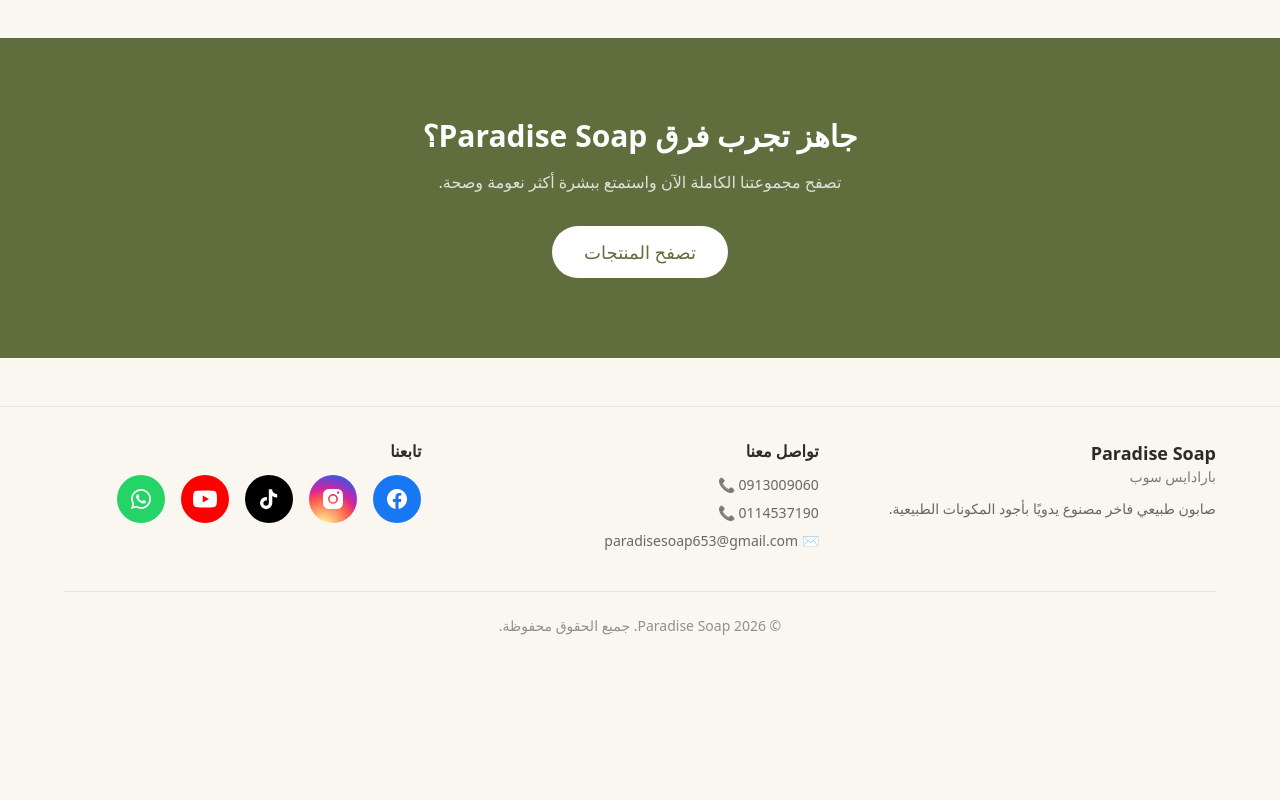
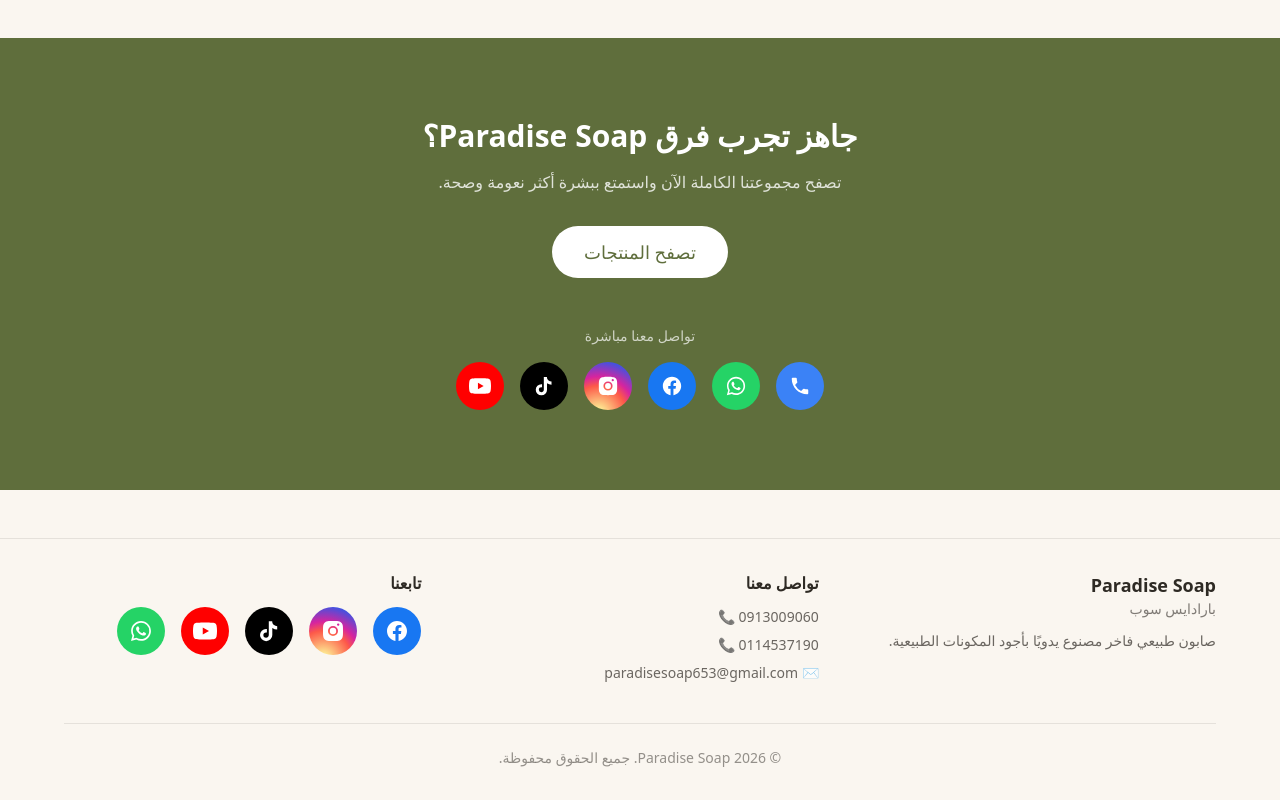
Before and after one commit to paradisesoap653-dotcom/paradise-soap-2, a Next.js app: page / in a window 1280 px wide. Shown: the part 1863-2663 px from the top of the page. Before the commit the page ends 2531 px from the top, so only its background shows below. Built offline with nearby package versions, Linux system fonts and the light colour scheme.

Commit message:
Update page.tsx

```diff
--- a/src/app/page.tsx
+++ b/src/app/page.tsx
@@ -148,6 +148,83 @@
           >
             تصفح المنتجات
           </Link>
+
+          {/* Contact / Social Icons */}
+          <div className="mt-12">
+            <p className="mb-4 text-sm font-medium text-white/70">
+              تواصل معنا مباشرة
+            </p>
+            <div className="flex flex-wrap justify-center gap-4">
+              <a
+                href="tel:0913009060"
+                aria-label="اتصال"
+                className="flex h-12 w-12 items-center justify-center rounded-full bg-[#3b82f6] text-white transition hover:opacity-90"
+              >
+                <svg width="22" height="22" viewBox="0 0 24 24" fill="currentColor">
+                  <path d="M6.62 10.79a15.05 15.05 0 006.59 6.59l2.2-2.2a1 1 0 011.01-.24c1.12.37 2.33.57 3.58.57a1 1 0 011 1V20a1 1 0 01-1 1C10.61 21 3 13.39 3 4a1 1 0 011-1h3.5a1 1 0 011 1c0 1.25.2 2.46.57 3.58a1 1 0 01-.25 1.01l-2.2 2.2z" />
+                </svg>
+              </a>
+              <a
+                href="https://wa.me/218913009060"
+                target="_blank"
+                rel="noopener noreferrer"
+                aria-label="WhatsApp"
+                className="flex h-12 w-12 items-center justify-center rounded-full bg-[#25D366] text-white transition hover:opacity-90"
+              >
+                <svg width="22" height="22" viewBox="0 0 24 24" fill="currentColor">
+                  <path d="M12.04 2C6.58 2 2.13 6.45 2.13 11.91c0 1.75.46 3.45 1.32 4.95L2 22l5.28-1.38a9.9 9.9 0 004.76 1.21h.01c5.46 0 9.9-4.45 9.9-9.91C21.96 6.45 17.5 2 12.04 2zm0 18.04h-.01a8.2 8.2 0 01-4.18-1.14l-.3-.18-3.13.82.84-3.05-.2-.31a8.14 8.14 0 01-1.25-4.27c0-4.51 3.68-8.19 8.2-8.19a8.15 8.15 0 018.19 8.19c0 4.51-3.68 8.13-8.16 8.13zm4.48-6.13c-.24-.12-1.44-.71-1.67-.79-.22-.08-.39-.12-.55.12-.16.24-.63.79-.78.96-.14.16-.28.18-.53.06-.24-.12-1.03-.38-1.96-1.21-.72-.65-1.21-1.44-1.35-1.68-.14-.24-.02-.37.11-.49.11-.11.24-.28.36-.42.12-.14.16-.24.24-.4.08-.16.04-.3-.02-.42-.06-.12-.55-1.32-.75-1.81-.2-.48-.4-.41-.55-.42-.14-.01-.31-.01-.47-.01-.16 0-.42.06-.65.3-.22.24-.85.83-.85 2.03s.87 2.36 1 2.52c.12.16 1.71 2.62 4.15 3.67.58.25 1.03.4 1.38.51.58.18 1.1.16 1.52.1.46-.07 1.44-.59 1.64-1.15.2-.57.2-1.05.14-1.15-.06-.1-.22-.16-.46-.28z" />
+                </svg>
+              </a>
+              <a
+                href="https://m.facebook.com/profile.php?id=61552631900637"
+                target="_blank"
+                rel="noopener noreferrer"
+                aria-label="Facebook"
+                className="flex h-12 w-12 items-center justify-center rounded-full bg-[#1877F2] text-white transition hover:opacity-90"
+              >
+                <svg width="22" height="22" viewBox="0 0 24 24" fill="currentColor">
+                  <path d="M22 12.06C22 6.5 17.52 2 12 2S2 6.5 2 12.06c0 5.02 3.66 9.18 8.44 9.94v-7.03H7.9v-2.91h2.54V9.85c0-2.5 1.49-3.89 3.77-3.89 1.09 0 2.24.2 2.24.2v2.46h-1.26c-1.24 0-1.63.77-1.63 1.56v1.88h2.78l-.44 2.91h-2.34V22c4.78-.76 8.44-4.92 8.44-9.94z" />
+                </svg>
+              </a>
+              <a
+                href="https://www.instagram.com/paradise_soap2"
+                target="_blank"
+                rel="noopener noreferrer"
+                aria-label="Instagram"
+                className="flex h-12 w-12 items-center justify-center rounded-full text-white transition hover:opacity-90"
+                style={{
+                  background:
+                    "radial-gradient(circle at 30% 107%, #fdf497 0%, #fdf497 5%, #fd5949 45%, #d6249f 60%, #285AEB 90%)",
+                }}
+              >
+                <svg width="22" height="22" viewBox="0 0 24 24" fill="currentColor">
+                  <path d="M12 2c2.72 0 3.06.01 4.12.06 1.06.05 1.79.22 2.43.47.66.26 1.22.6 1.77 1.15.55.55.9 1.11 1.15 1.77.25.64.42 1.37.47 2.43.05 1.06.06 1.4.06 4.12s-.01 3.06-.06 4.12c-.05 1.06-.22 1.79-.47 2.43a4.9 4.9 0 01-1.15 1.77 4.9 4.9 0 01-1.77 1.15c-.64.25-1.37.42-2.43.47-1.06.05-1.4.06-4.12.06s-3.06-.01-4.12-.06c-1.06-.05-1.79-.22-2.43-.47a4.9 4.9 0 01-1.77-1.15 4.9 4.9 0 01-1.15-1.77c-.25-.64-.42-1.37-.47-2.43C2.01 15.06 2 14.72 2 12s.01-3.06.06-4.12c.05-1.06.22-1.79.47-2.43.26-.66.6-1.22 1.15-1.77A4.9 4.9 0 015.45 2.53c.64-.25 1.37-.42 2.43-.47C8.94 2.01 9.28 2 12 2zm0 5a5 5 0 100 10 5 5 0 000-10zm0 8.2a3.2 3.2 0 110-6.4 3.2 3.2 0 010 6.4zm5.2-8.4a1.2 1.2 0 100-2.4 1.2 1.2 0 000 2.4z" />
+                </svg>
+              </a>
+              <a
+                href="https://www.tiktok.com/@paradisesoap8"
+                target="_blank"
+                rel="noopener noreferrer"
+                aria-label="TikTok"
+                className="flex h-12 w-12 items-center justify-center rounded-full bg-black text-white transition hover:opacity-90"
+              >
+                <svg width="22" height="22" viewBox="0 0 24 24" fill="currentColor">
+                  <path d="M16.6 5.82c-.9-.98-1.4-2.26-1.4-3.62h-3.4v13.9c0 1.5-1.22 2.72-2.72 2.72a2.72 2.72 0 01-2.72-2.72 2.72 2.72 0 012.72-2.72c.28 0 .55.04.8.12v-3.46a6.2 6.2 0 00-.8-.05A6.15 6.15 0 003 16.02a6.15 6.15 0 006.15 6.15 6.15 6.15 0 006.15-6.15V9.02a8.6 8.6 0 004.9 1.52V7.16c-1.2 0-2.32-.5-3.6-1.34z" />
+                </svg>
+              </a>
+              <a
+                href="https://www.youtube.com/@ParadiseSoap"
+                target="_blank"
+                rel="noopener noreferrer"
+                aria-label="YouTube"
+                className="flex h-12 w-12 items-center justify-center rounded-full bg-[#FF0000] text-white transition hover:opacity-90"
+              >
+                <svg width="22" height="22" viewBox="0 0 24 24" fill="currentColor">
+                  <path d="M23.5 6.2a3.02 3.02 0 00-2.12-2.14C19.5 3.5 12 3.5 12 3.5s-7.5 0-9.38.56A3.02 3.02 0 00.5 6.2 31.6 31.6 0 000 12a31.6 31.6 0 00.5 5.8 3.02 3.02 0 002.12 2.14c1.88.56 9.38.56 9.38.56s7.5 0 9.38-.56a3.02 3.02 0 002.12-2.14A31.6 31.6 0 0024 12a31.6 31.6 0 00-.5-5.8zM9.75 15.5v-7l6.25 3.5-6.25 3.5z" />
+                </svg>
+              </a>
+            </div>
+          </div>
         </div>
       </section>
     </main>
```
